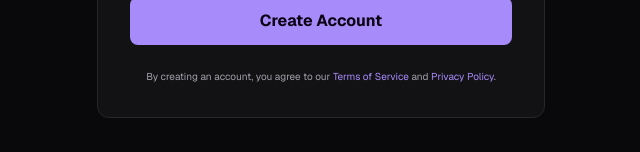
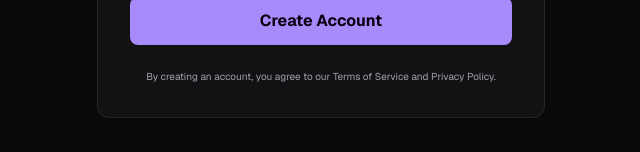
Before and after one commit to alan-ari-mahendra/Nalar-LMS-System, a Next.js app: page /auth/register in a window 1280 px wide. Shown: the part 679-831 px from the top of the page, without its empty margins (319-959 px from the left). Built offline with nearby package versions, Linux system fonts and the light colour scheme; no server answers.

Commit message:
fix(auth): disable dead links with coming-soon styling

```diff
--- a/app/auth/login/page.tsx
+++ b/app/auth/login/page.tsx
@@ -75,9 +75,9 @@ export default function LoginPage() {
               <label htmlFor="password" className="text-sm font-medium text-on-surface">
                 Password
               </label>
-              <button type="button" className="text-xs text-primary hover:underline">
+              <span className="text-xs text-on-surface-variant cursor-not-allowed" title="Coming soon">
                 Forgot password?
-              </button>
+              </span>
             </div>
             <div className="relative">
               <input
--- a/app/auth/register/page.tsx
+++ b/app/auth/register/page.tsx
@@ -158,8 +158,8 @@ export default function RegisterPage() {
         {/* Terms */}
         <p className="text-[10px] text-center text-on-surface-variant leading-relaxed">
           By creating an account, you agree to our{" "}
-          <span className="text-primary cursor-pointer hover:underline">Terms of Service</span> and{" "}
-          <span className="text-primary cursor-pointer hover:underline">Privacy Policy</span>.
+          <span className="text-on-surface-variant cursor-not-allowed" title="Coming soon">Terms of Service</span> and{" "}
+          <span className="text-on-surface-variant cursor-not-allowed" title="Coming soon">Privacy Policy</span>.
         </p>
       </form>
 
```
